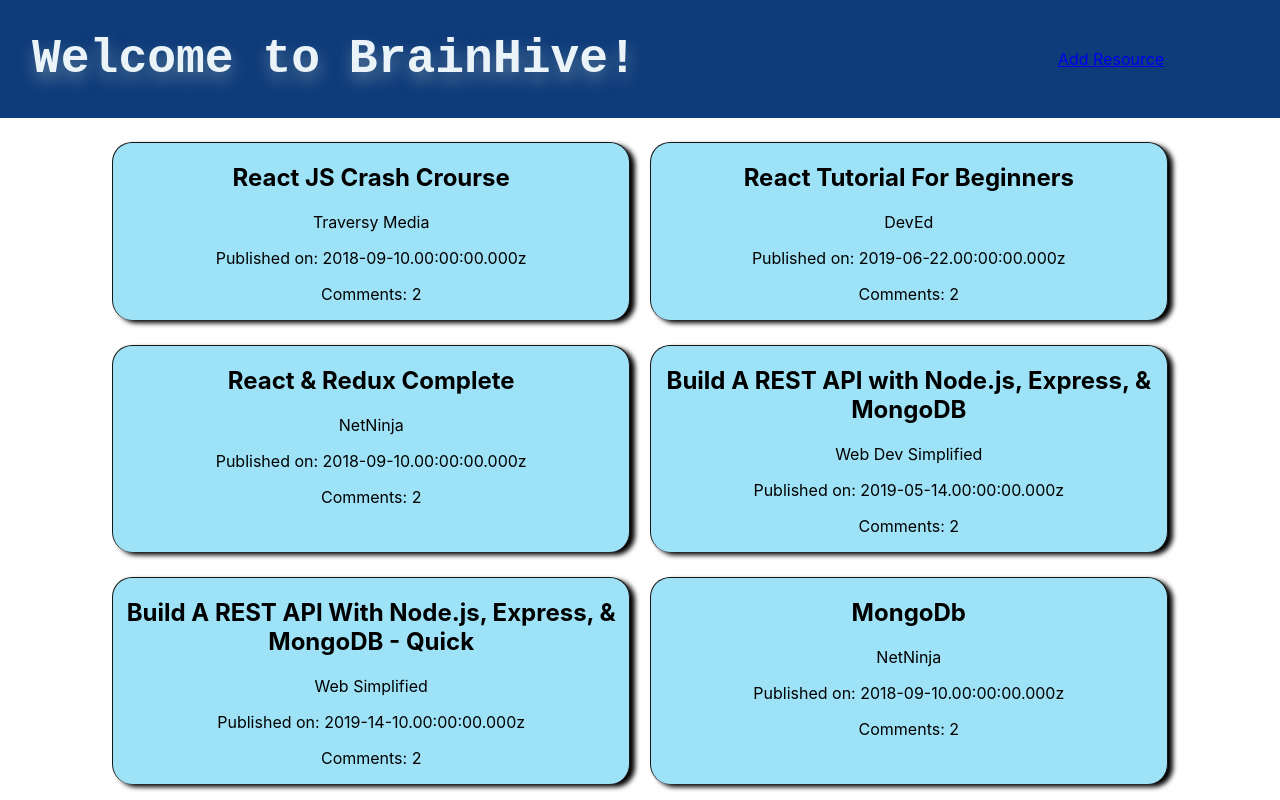
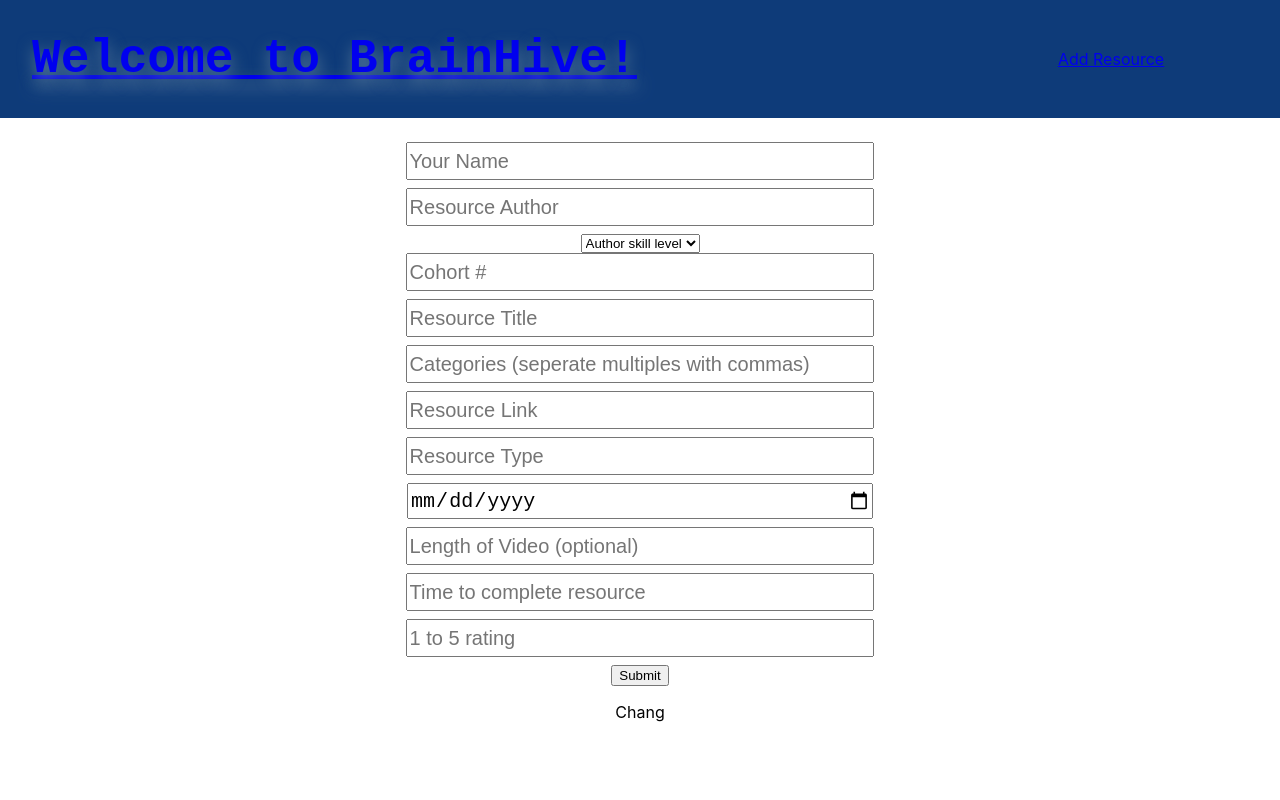
Before and after one commit to cxiong03/beehive, a React (Create React App) app: page /addResource in a window 1280 px wide. Shown: the top 800 px of the page. Built offline with nearby package versions, Linux system fonts and the light colour scheme.

Commit message:
react router implementation and reformating of App.js

```diff
--- a/package.json
+++ b/package.json
@@ -8,6 +8,7 @@
     "@testing-library/user-event": "^7.2.1",
     "react": "^16.13.1",
     "react-dom": "^16.13.1",
+    "react-router-dom": "^5.1.2",
     "react-scripts": "3.4.1"
   },
   "scripts": {
--- a/src/App.js
+++ b/src/App.js
@@ -1,7 +1,9 @@
 import React, { Component} from 'react';
+import {BrowserRouter, Route, Switch} from 'react-router-dom';
 import './App.css';
-import Resource from './components/Resource';
-import resources from './mock/resources'
+import ResourceList from './components/ResourceList';
+import Navbar from './components/Navbar';
+import resources from './mock/resources';
 
 import ResourceForm from './components/ResourceForm';
 
@@ -21,26 +23,22 @@ addResource = (newResource) => {
   })
 }
 
-  renderPosts() {
-    const display = this.state.resources.map((resource) => {
-      return <Resource resource={resource} key={resource.title} />;
-    });
-
-    return display;
-  };
-
   render() {
     return (
-      <div className="App">
-        <div className="header">
-          <h1 className="title">Welcome to BrainHive!</h1>
-          <div className="navigation">
-            <a href="/">Add Resource</a>
-          </div>
+      <BrowserRouter>
+        <div className="App">
+          <Navbar />
+          <Switch>
+            <Route exact path='/'>
+              <ResourceList resources={this.state.resources} />
+            </Route>
+            <Route path='/addResource'>
+              <ResourceForm addResource={this.addResource} />
+            </Route>
+          </Switch>
+          <p>Chang</p>
         </div>
-        <div className="resourceList">{this.renderPosts()}</div>
-        <ResourceForm addResource={this.addResource} />
-      </div>
+      </BrowserRouter>
     );
   }
 }
--- /dev/null
+++ b/src/components/Navbar.js
@@ -0,0 +1,17 @@
+import React from 'react';
+import {Link} from 'react-router-dom';
+
+const Navbar = (props) => {
+    return (
+        <div className="header">
+          <h1 className="title">
+          <Link to='/'>Welcome to BrainHive!</Link>
+          </h1>
+            <div className="navigation">
+                <Link to="/addResource">Add Resource</Link>
+            </div>
+        </div>
+    )
+}
+
+export default Navbar;
--- a/src/components/ResourceForm.js
+++ b/src/components/ResourceForm.js
@@ -70,7 +70,7 @@ class ResourceForm extends Component {
             value={this.state.resourceAuthor}
             onChange={this.handleChange}
           />
-          <div>
+
             <select
               id="authorSkillLevel"
               value={this.state.authorSkillLevel}
@@ -83,7 +83,7 @@ class ResourceForm extends Component {
               <option value="Intermediate">Intermediate</option>
               <option value="Advanced">Advanced</option>
             </select>
-          </div>
+
           <input
             style={styles.input}
             id="cohort"
@@ -174,6 +174,23 @@ const styles = {
   input: {
     width: "60%",
     height: 32,
+    fontSize: 20,
+    marginBottom: 8,
+  },
+  button: {
+    alignSelf: "center",
+    backgroundColor: "blue",
+    color: "white",
+    fontWeight: "bold",
+    marginLeft: 5,
+    marginRight: 5,
+    marginBottom: 10,
+    marginTop: 5,
+    width: "50%",
+    borderRadius: 10,
+    fontSize: 16,
+    paddingTop: 10,
+    paddingBottom: 10,
   },
 };
 export default ResourceForm;
--- /dev/null
+++ b/src/components/ResourceList.js
@@ -0,0 +1,15 @@
+import React from 'react';
+import Resource from './Resource';
+
+const ResourceList = (props) => {
+    const  renderPosts = () => {
+        const display = props.resources.map((resource) => {
+          return <Resource resource={resource} key={resource.title} />;
+        });
+
+        return display;
+      };
+    return <div className="resourceList">{renderPosts()}</div>
+}
+
+export default ResourceList
```
Also changed, not shown: 1 other file (tests, documents, lock files or other folders).
